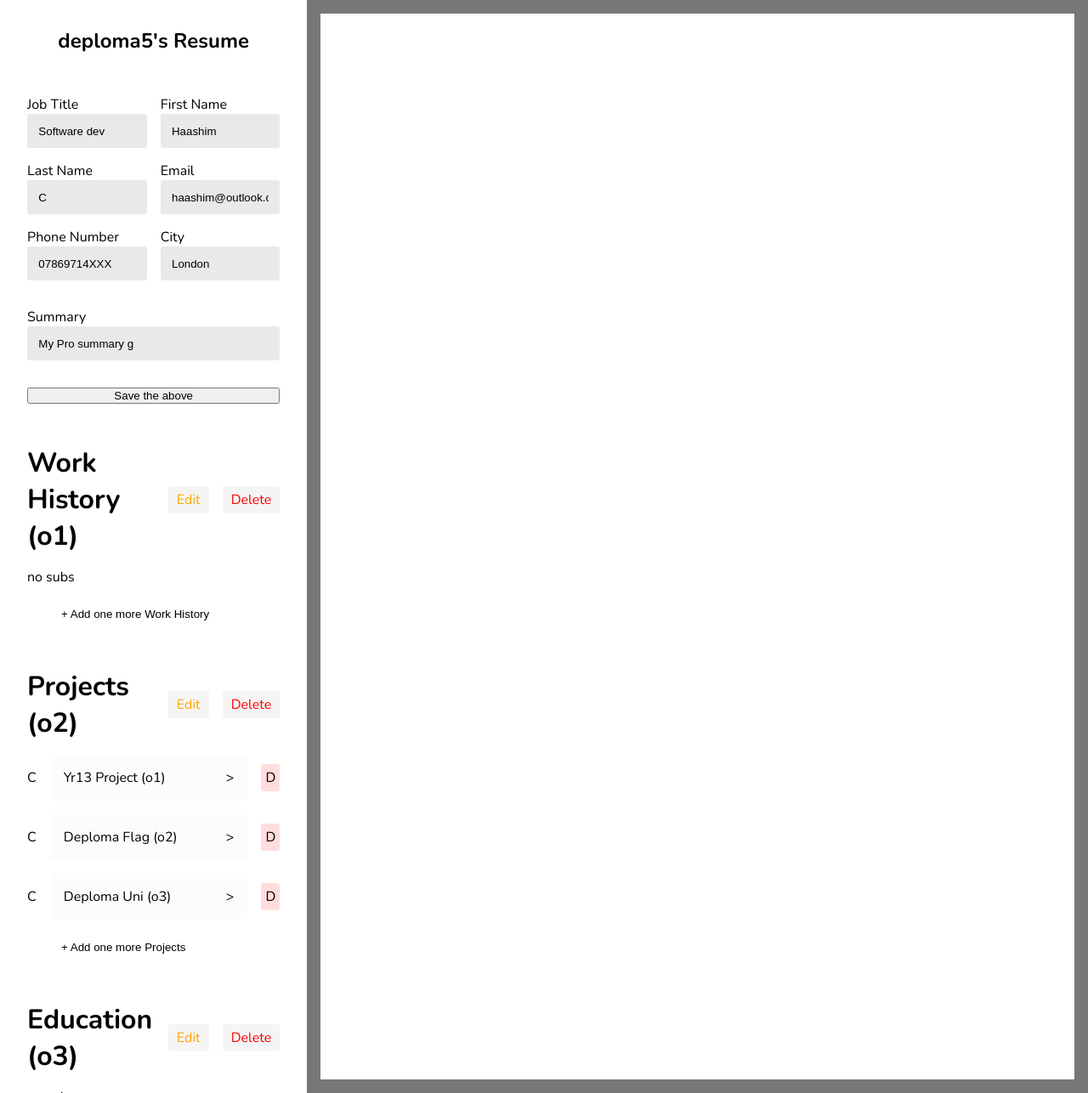
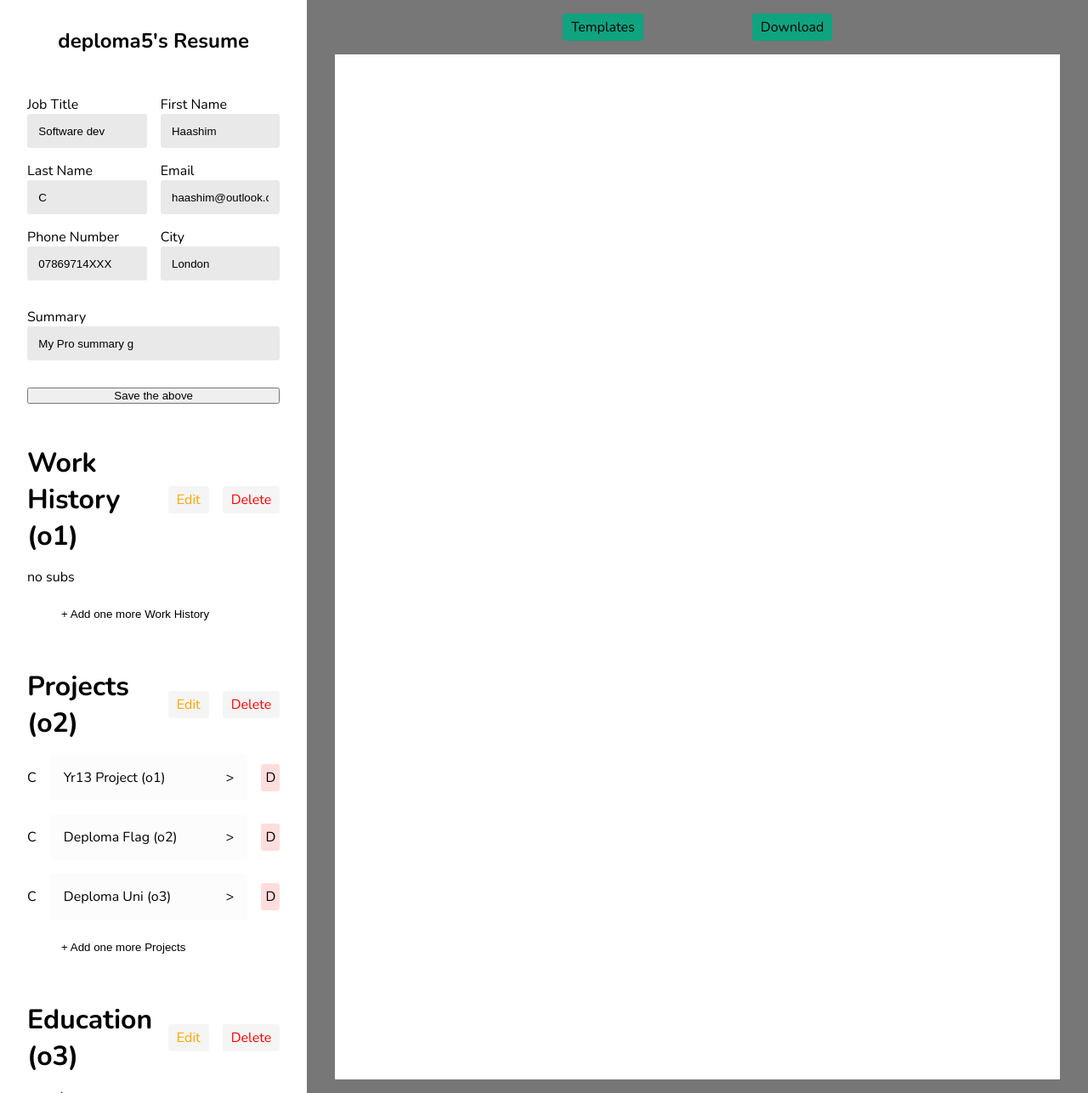
Before and after one commit to HaashimH1/pattern_resume, a Django app: page /dashboard/ in a window 1280 px wide. Shown: the whole page at 85% size. Run offline with Django 5.2, Linux system fonts and the light colour scheme; a user stored in the database is signed in; data comes from the database, SQL or seed files in the repository.

Commit message:
feat: user can change template for resume given a selection of owned templates

```diff
--- a/static/css/style.css
+++ b/static/css/style.css
@@ -59,23 +59,6 @@ body {
     padding: 2em;
     overflow-y: scroll;
     gap: 3em;
-}
-
-.resume-preview-container{
-    display: flex;
-    flex-direction: column;
-    justify-content: center;
-    align-items: center;
-    width: 100%;
-    height: 100%;
-    background-color: #777777;
-    padding: 1em;
-}
-
-.resume-preview-page{
-    background-color: white;
-    height: 100%;
-    aspect-ratio: 1/1.41421356; /* A4/PDF aspect ratio */
 }
 
 
@@ -267,3 +250,40 @@ input[type="text"]{
     background-color: #10a37f;
     border-radius: 3px;
 }
+
+.resume-preview-container{
+    display: flex;
+    flex-direction: column;
+    justify-content: center;
+    align-items: center;
+    width: 100%;
+    height: 100%;
+    background-color: #777777;
+    padding: 1em;
+}
+
+
+
+.resume-preview-options-container{
+    display: flex;
+    flex-direction: row;
+    justify-content: center;
+    align-items: center;
+    gap: 8em;
+    width: 100%;
+    padding: 1em;
+    padding-top: 0;
+}
+
+.resume-preview-options-container > div{
+    cursor: pointer;
+    border-radius: 3px;
+    background-color: #10a37f;
+    padding: 5px 10px;
+}
+
+.resume-preview-page{
+    background-color: white;
+    height: 100%;
+    aspect-ratio: 1/1.41421356; /* A4/PDF aspect ratio */
+}
--- a/static/js/custom.js
+++ b/static/js/custom.js
@@ -69,6 +69,12 @@ $(document).ready(function(){
       $(".background-overlay").removeClass("hidden").css("display","block");
   });
 
+    $(".change-template-button").on("click", function(e){
+      e.preventDefault();
+      $(".change-template-popup-container").removeClass("hidden").css('display', 'flex');
+      $(".background-overlay").removeClass("hidden").css("display","block");
+  });
+
     $(".popup-cancel-button-container").on("click", function(e){
       e.preventDefault();
       e.stopPropagation();
@@ -76,7 +82,7 @@ $(document).ready(function(){
       $(".background-overlay").addClass("hidden");
   });
 
-  $(".delete-sub-button, .delete-section-button").on("click", function(e){
+  $(".delete-sub-button, .delete-section-button, .change-template-button").on("click", function(e){
     $(this).closest('form').submit();
 });
 
--- a/users/templates/dashboard.html
+++ b/users/templates/dashboard.html
@@ -171,10 +171,57 @@
 
     </div>
     <div class="resume-preview-container">
+        <div class="resume-preview-options-container">
+            <div class="change-template-button">
+                Templates
+            </div>
+            <div class="download-resume-button">
+                Download
+            </div>
+        </div>
         <div class="resume-preview-page">
 
         </div>
     </div>
+
+
+    <!-- Change template Popup -->
+    <div class="pop-up-container change-template-popup-container hidden">
+        <p>Select a template for your resume:</p>
+        <form method="POST" class="popup-change-template-form">
+            {% csrf_token %}
+            <div class="template-options-container">
+                <!-- User's current template -->
+                <div>
+                    <input type="radio" id="template_{{ resume_data.template.id }}" name="template_id" value="{{ resume_data.template.id }}" checked>
+                    <label for="template_{{ resume_data.template.id }}">{{ resume_data.template.name }} (Current)</label>
+                </div>
+                <!-- Other templates the user has access to -->
+                {% for template in user_status_data.templates %}
+                    {% if template.id != resume_data.template.id %}
+                        <div>
+                            <input type="radio" id="template_{{ template.id }}" name="template_id" value="{{ template.id }}">
+                            <label for="template_{{ template.id }}">{{ template.name }}</label>
+                        </div>
+                    {% endif %}
+                {% endfor %}
+            </div>
+            <div class="popup-buttons-options-container">
+                <input type="hidden" name="change_template" value="true">
+                <button type="submit" name="change_template" class="change-template-button">CONFIRM</button>
+                <div class="popup-cancel-button-container">
+                    CANCEL
+                </div>
+            </div>
+        </form>
+
+    </div>
+
+
+
+
+
+
 
 </div>
 
--- a/users/utils.py
+++ b/users/utils.py
@@ -173,3 +173,19 @@ def rearrange_section_orders(user, resume_id):
     for i, section in enumerate(sections):
         section.order = i + 1
         section.save()
+
+def change_template(user, template_id):
+    try:
+        resume = Resume.objects.get(user=user)
+    except Resume.DoesNotExist:
+        print("Resume does not exist")
+        return
+
+    if not does_user_own_template(user, template_id):
+        print("User does not own the chosen template")
+        return None  # User does not own the chosen template
+    else:
+        resume.template = Template.objects.get(id=template_id)
+        resume.save()
+
+    return resume
--- a/users/views.py
+++ b/users/views.py
@@ -15,6 +15,7 @@ from users.utils import (
     add_section,
     delete_subsection,
     delete_section,
+    change_template,
     )
 
 
@@ -101,6 +102,9 @@ def dashboard_view(request):
                     handle_deleting_sub(request)
                 elif "delete_section" in request.POST:
                     handle_deleting_section(request)
+                elif "change_template" in request.POST:
+                    handle_change_template(request)
+
 
 
 
@@ -110,6 +114,7 @@ def dashboard_view(request):
             return render(request, 'dashboard.html', {
                 'resume_data': resume_data,
                 "sections_data": sections_data,
+                "user_status_data": user_status_data,
 
                 })
         else:
@@ -179,3 +184,6 @@ def handle_deleting_sub(request):
 
 def handle_deleting_section(request):
     delete_section(request.user, request.POST.get("section_id"))
+
+def handle_change_template(request):
+    change_template(request.user, request.POST.get("template_id"))
```
